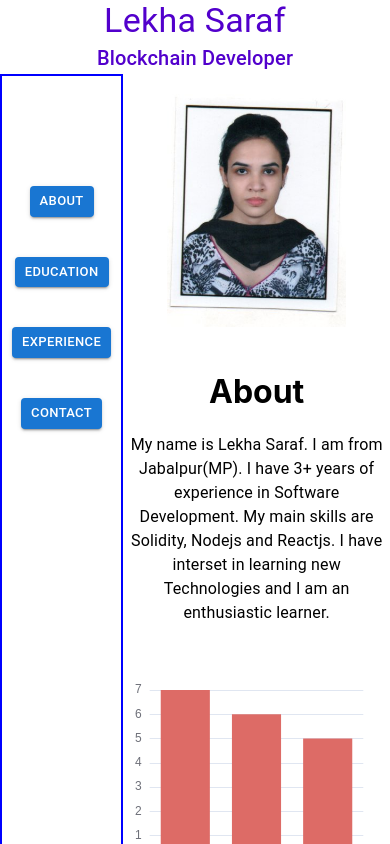
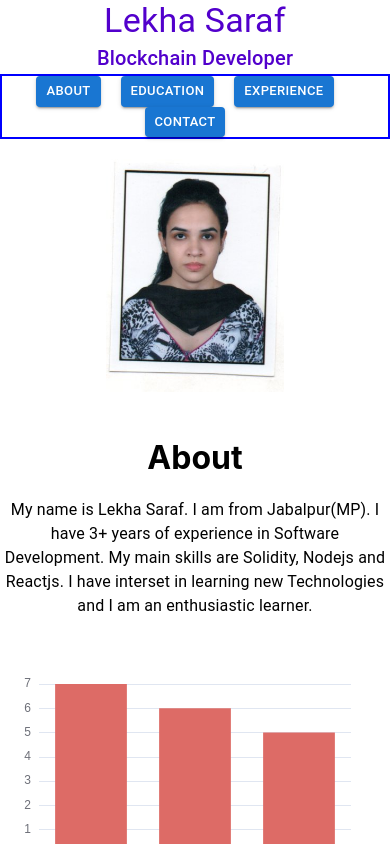
Before and after one commit to devLekha/webprofile, a React (Create React App) app: page / in a window 390 px wide. Shown: the top 844 px of the page. Built offline with nearby package versions, Linux system fonts and the light colour scheme.

Commit message:
sidebar responsive

```diff
--- a/src/App.js
+++ b/src/App.js
@@ -1,14 +1,8 @@
-// import {BrowserRouter as Router,Routes,Route} from 'react-router-dom'
 import { useMediaQuery } from 'react-responsive'
 import { Box } from '@mui/material'
 import Heading from './components/Heading'
 import Profile from './components/Profile'
 import Footer from './components/Footer'
-// import About from './Pages/About'
-// import Education from './Pages/Education'
-// import Experience from './Pages/Experience'
-// import Contact from './Pages/Contact'
-
 import './App.css';
 import Mobile from './components/Profile/mobile'
 
--- a/src/components/Profile/index.js
+++ b/src/components/Profile/index.js
@@ -6,6 +6,7 @@ import Education from '../../Pages/Education'
 import Experience from '../../Pages/Experience'
 import Contact from '../../Pages/Contact'
 const Profile = ()=>{
+
   const [num, setNum]= useState(0)
   const changeNum = (newnum)=>{
     setNum(newnum)
--- a/src/components/Profile/mobile.js
+++ b/src/components/Profile/mobile.js
@@ -1,6 +1,7 @@
+// import { useMediaQuery } from 'react-responsive'
 import {useState} from 'react'
 import {Box} from '@mui/material'
-import Sidebar from '../Sidebar'
+import Mobilesidebar from '../Sidebar/mobilesidebar'
 import About from '../../Pages/About'
 import Education from '../../Pages/Education'
 import Experience from '../../Pages/Experience'
@@ -12,6 +13,7 @@ const Mobile = ()=>{
   }
   console.log("value of num", num)
 const myTab = ()=>{
+
   if(num === 0)
   return   <About/>
   else if(num === 1)
@@ -24,8 +26,8 @@ const myTab = ()=>{
   return <About/>
 }
 return(
-  <Box style={{display:'flex'}}>
-    <Sidebar changeNum={changeNum}/>
+  <Box style={{display:'flex', flexDirection:'column', alignItem:'center'}}>
+    <Mobilesidebar changeNum={changeNum}/>
     <Box >
      <Box  component="img"
         sx={{
--- /dev/null
+++ b/src/components/Sidebar/mobilesidebar.js
@@ -0,0 +1,24 @@
+import * as React from "react";
+// import{Link} from "react-router-dom"
+import {Box, Button} from '@mui/material'
+const Mobilesidebar = ({changeNum})=>{
+// console.log("props in sidebar", changeNum)
+return(
+    <Box style={{ border:'2px solid Blue'}}>
+        <Button variant="contained" size="small" style={{marginRight:20}} onClick={()=>changeNum(0)}>About
+
+            </Button>
+        <Button variant="contained" size="small" style={{marginRight:20}} onClick={()=>changeNum(1)}>Education
+
+            </Button>
+        <Button variant="contained"size="small" style={{marginRight:20}} onClick={()=>changeNum(2)}>Experience
+
+             </Button>
+        <Button variant="contained" size="small" style={{marginRight:20}} onClick={()=>changeNum(3)}>Contact
+
+        </Button>
+    </Box>
+)
+}
+
+export default Mobilesidebar;
```
